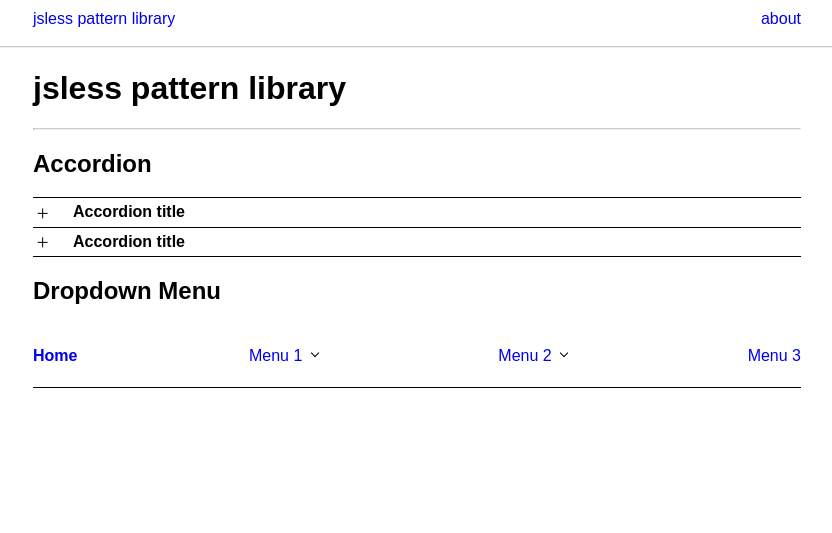
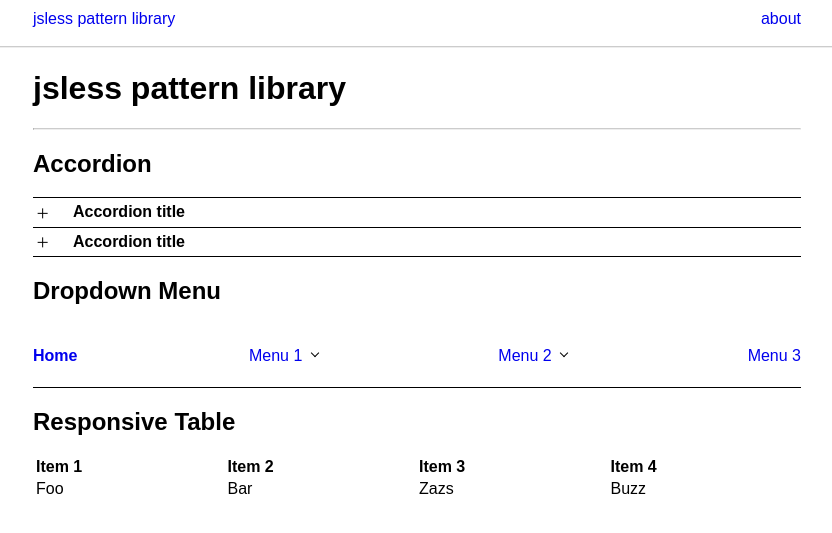
Before and after one commit to harrypujols/jsless, a Jekyll site: the page built from public/index.html, in a window 1280 px wide. Shown: the top 533 px of the page, without its empty margins (223-1055 px from the left). Built offline with Jekyll 4.4.1, drawn with Linux system fonts in a browser that asks for light colours.

Commit message:
Responsive table

```diff
--- /dev/null
+++ b/public/_includes/table.html
@@ -0,0 +1,18 @@
+<table class="table responsive-table">
+  <thead>
+    <tr>
+      <th>Item 1</th>
+      <th>Item 2</th>
+      <th>Item 3</th>
+      <th>Item 4</th>
+    </tr>
+  </thead>
+  <tbody>
+    <tr>
+      <td data-title="Item 1">Foo</td>
+      <td data-title="Item 2">Bar</td>
+      <td data-title="Item 3">Zazs</td>
+      <td data-title="Item 4">Buzz</td>
+    </tr>
+  </tbody>
+</table>
--- /dev/null
+++ b/public/_sass/_table.scss
@@ -0,0 +1,28 @@
+.table {
+    table-layout: fixed;
+    width: 100%;
+
+    th {
+      text-align: left;
+    }
+}
+
+.responsive-table {
+  @media (max-width: $breakpoint) {
+    tr, th, td {
+      display: block;
+    }
+
+    thead {
+      display: none;
+    }
+
+    [data-title]:before {
+      content: attr(data-title);
+      width: 45%;
+      padding-right: 10px;
+      white-space: nowrap;
+      font-weight: bold;
+    }
+  }
+}
--- a/public/css/main.scss
+++ b/public/css/main.scss
@@ -7,3 +7,4 @@
 @import "navbar";
 @import "accordion";
 @import "dropdown-menu";
+@import "table";
--- a/public/index.html
+++ b/public/index.html
@@ -9,3 +9,6 @@ layout: default
 
 <h2>Dropdown Menu</h2>
 {% include dropdown-menu.html %}
+
+<h2>Responsive Table</h2>
+{% include table.html %}
```
